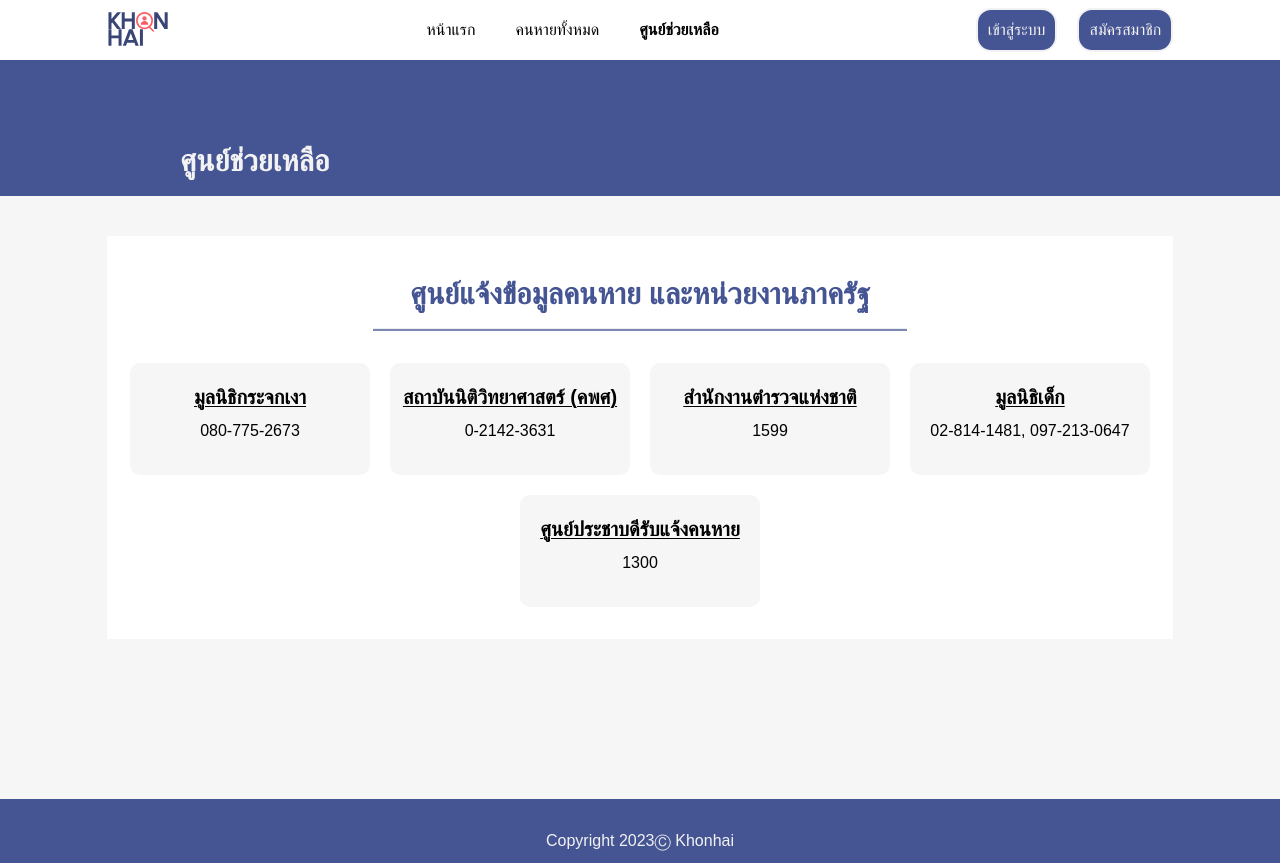
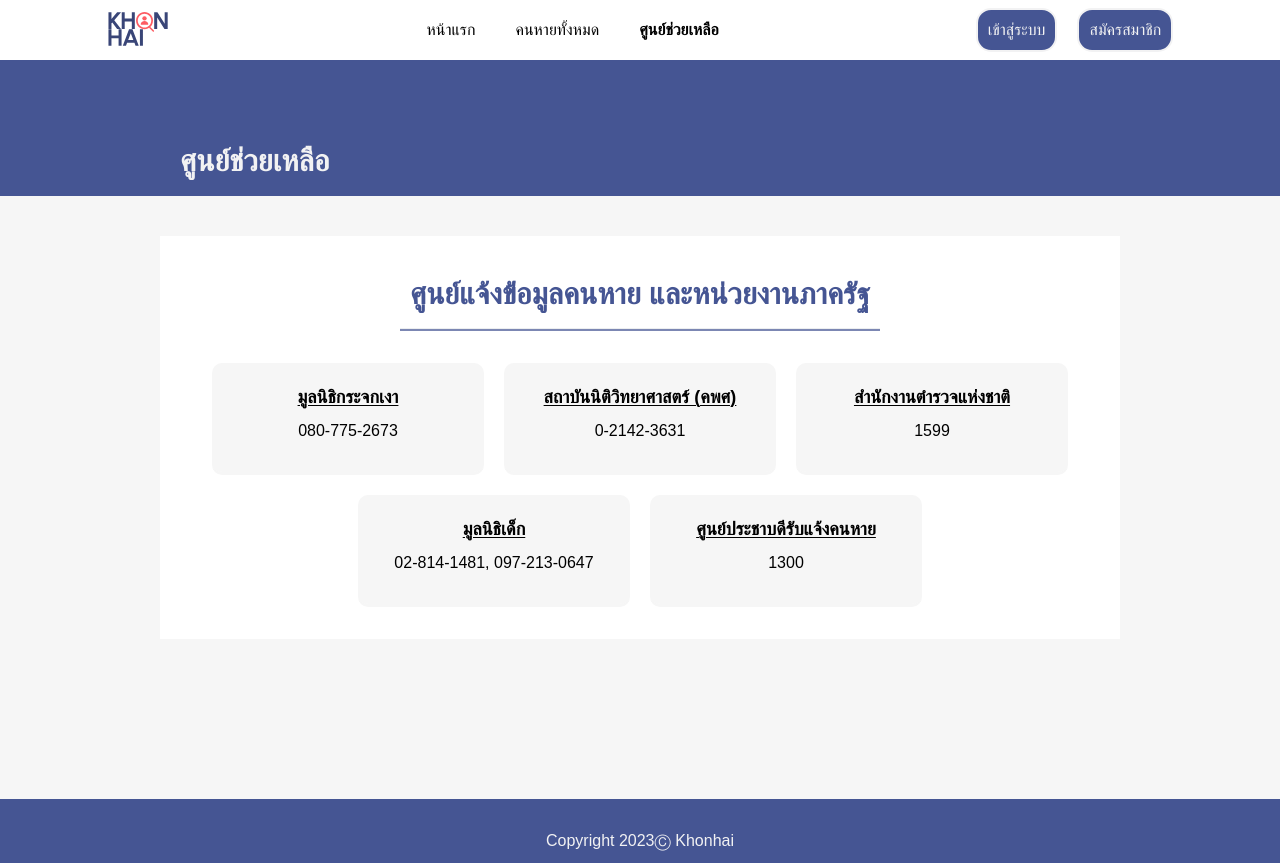
Before and after one commit to missing-people-cleverse/khonhai-fe, a React (Vite) app: page /help in a window 1280 px wide. Built offline with nearby package versions, Linux system fonts and the light colour scheme; a web font is replaced by a local one.

Commit message:
Edit services

```diff
--- a/src/components/ServiceCard.tsx
+++ b/src/components/ServiceCard.tsx
@@ -7,10 +7,10 @@ interface IService {
 const ServiceCard = (props: IService) => {
   return (
     <>
-      <div className="w-[15rem] h-[7rem] flex flex-col rounded-[10px] bg-bg_light_grey border-b-[3px] border-b-bg_light_grey  hover:border-b-[3px] hover:border-b-primary">
+      <div className="w-[17rem] h-[7rem] flex flex-col rounded-[10px] bg-bg_light_grey border-b-[3px] border-b-bg_light_grey  hover:border-b-[3px] hover:border-b-primary">
         <a
           href={props.link}
-          className="text-black text-center text-xl not-italic font-semibold mt-5 underline underline-offset-2 decoration-1"
+          className="text-black text-center text-lg font-semibold mt-5 px-5 underline underline-offset-2 decoration-1"
         >
           {props.name}
         </a>
--- a/src/pages/HelpServices.tsx
+++ b/src/pages/HelpServices.tsx
@@ -6,7 +6,7 @@ const HelpServices = () => {
   return (
     <>
       <PageHeader name="ศูนย์ช่วยเหลือ" />
-      <div className="bg-white w-10/12 mx-auto mt-10 mb-[10rem]">
+      <div className="bg-white w-3/4 mx-auto mt-10 mb-[10rem]">
         <p className="text-primary font-semibold text-3xl pt-10 text-center">
           ศูนย์แจ้งข้่อมูลคนหาย และหน่วยงานภาครัฐ
         </p>
```
